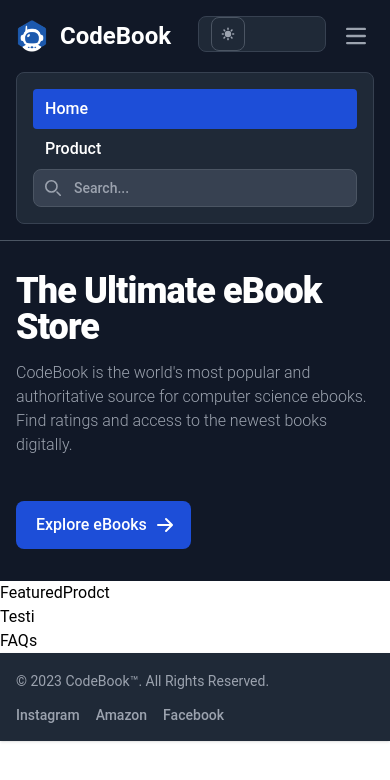
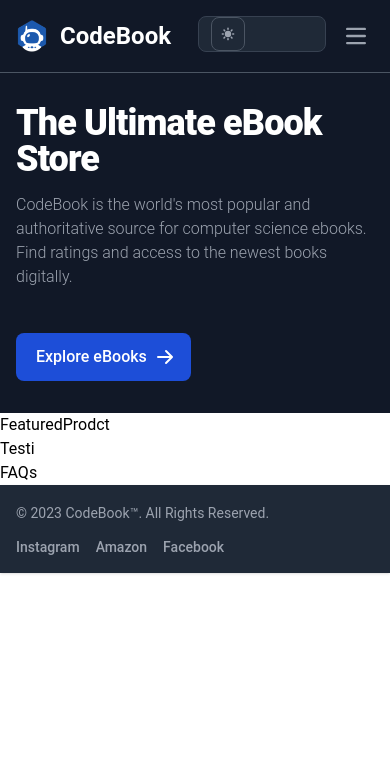
Before and after one commit to ariframaps/codebook, a React (Create React App) app: page / in a window 390 px wide. Shown: the top 780 px of the page. Built offline with nearby package versions, Linux system fonts and the light colour scheme.

Commit message:
fix responsive open main menu

```diff
--- a/src/components/Layouts/Header.js
+++ b/src/components/Layouts/Header.js
@@ -10,8 +10,9 @@ export const Header = () => {
     // search input value
     const [searchVal, setSearchVal] = useState('')
 
-    //dropdown user logo
+    //dropdown
     const [showDropdown, setShowDropdown] = useState(false)
+    const [showMenu, setShowMenu] = useState(false)
 
     // navlink active styles
     const classActive = 'block py-2 px-3 text-white bg-blue-700 rounded md:bg-transparent md:text-blue-700 md:p-0 md:dark:text-blue-500';
@@ -72,14 +73,14 @@ export const Header = () => {
                             </ul >
                         </div >
                         {/* <button type="button" className="text-white bg-blue-700 hover:bg-blue-800 focus:ring-4 focus:outline-none focus:ring-blue-300 font-medium rounded-lg text-sm px-4 py-2 text-center dark:bg-blue-600 dark:hover:bg-blue-700 dark:focus:ring-blue-800">Get started</button> */}
-                        <button data-collapse-toggle="navbar-sticky" type="button" className="inline-flex items-center p-2 w-10 h-10 justify-center text-sm text-gray-500 rounded-lg md:hidden hover:bg-gray-100 focus:outline-none focus:ring-2 focus:ring-gray-200 dark:text-gray-400 dark:hover:bg-gray-700 dark:focus:ring-gray-600" aria-controls="navbar-sticky" aria-expanded="false">
+                        <button onClick={() => setShowMenu(!showMenu)} data-collapse-toggle="navbar-sticky" type="button" className="inline-flex items-center p-2 w-10 h-10 justify-center text-sm text-gray-500 rounded-lg md:hidden hover:bg-gray-100 focus:outline-none focus:ring-2 focus:ring-gray-200 dark:text-gray-400 dark:hover:bg-gray-700 dark:focus:ring-gray-600" aria-controls="navbar-sticky" aria-expanded="false">
                             <span className="sr-only">Open main menu</span>
                             <svg className="w-5 h-5" aria-hidden="true" xmlns="http://www.w3.org/2000/svg" fill="none" viewBox="0 0 17 14">
                                 <path stroke="currentColor" strokeLinecap="round" strokeLinejoin="round" strokeWidth="2" d="M1 1h15M1 7h15M1 13h15" />
                             </svg>
                         </button>
                     </div>
-                    <div className="items-center justify-between text-start w-full md:flex md:w-auto md:order-1" id="navbar-sticky">
+                    <div className={`${showMenu ? '' : 'hidden'} items-center justify-between text-start w-full md:flex md:w-auto md:order-1`} id="navbar-sticky">
                         <ul className="flex flex-col items-stretch md:items-center p-4 md:p-0 mt-4 font-medium border border-gray-100 rounded-lg bg-gray-50 md:space-x-8 rtl:space-x-reverse md:flex-row md:mt-0 md:border-0 md:bg-white dark:bg-gray-800 md:dark:bg-gray-900 dark:border-gray-700">
                             <li>
                                 <NavLink to="/" className={({ isActive }) => isActive ? classActive : classInactive} aria-current="page">Home</NavLink>
```
